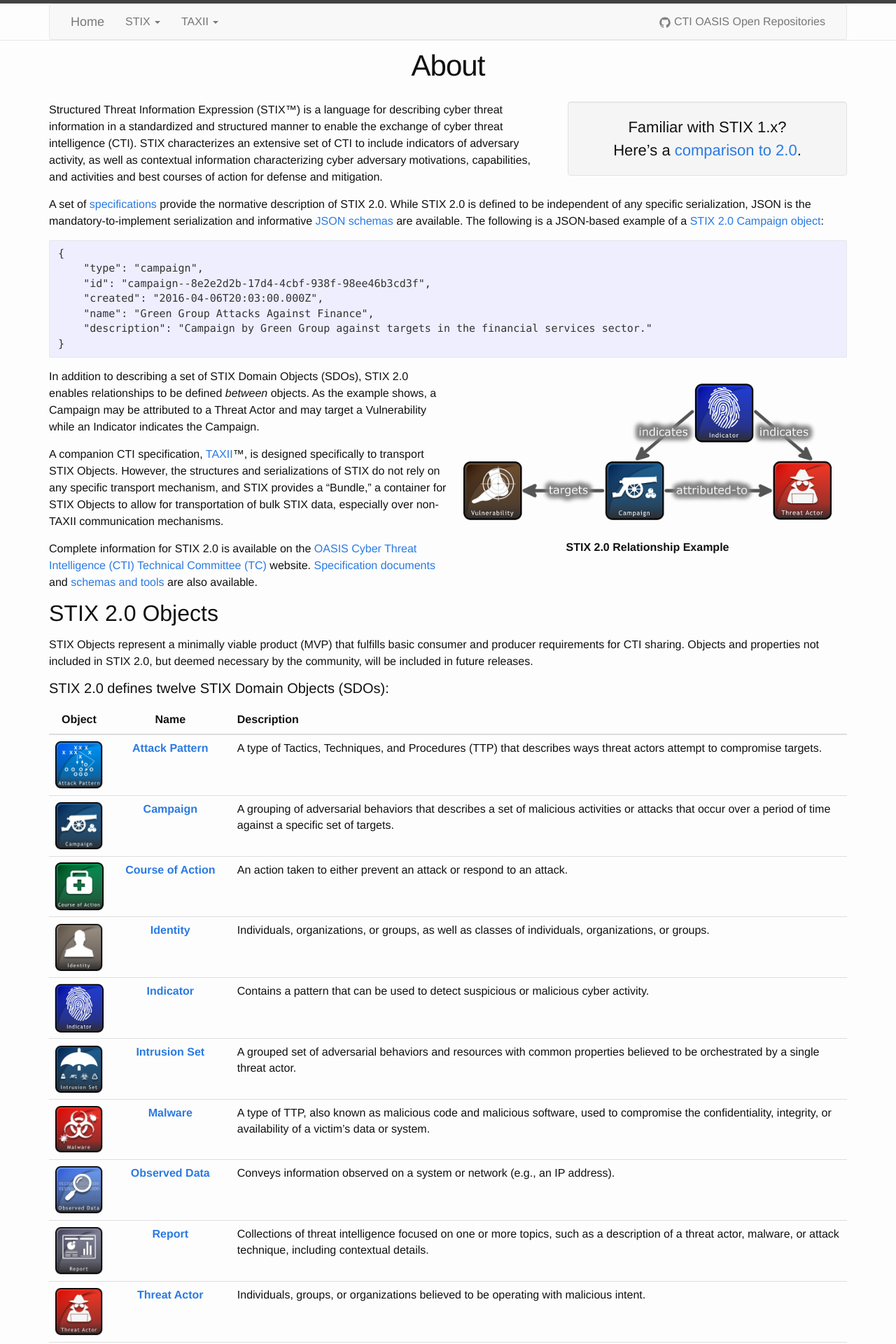
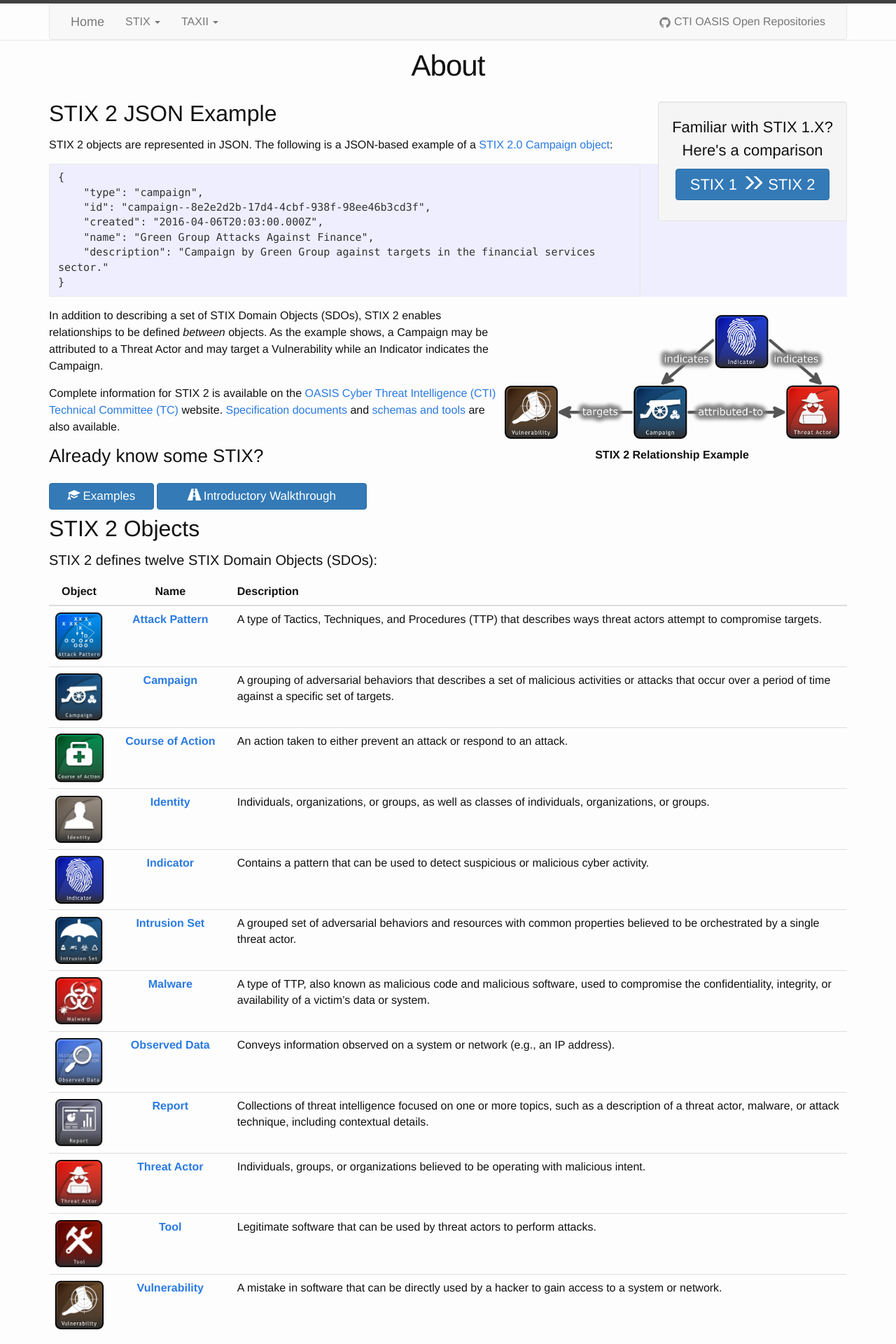
Before and after one commit to oasis-open/cti-documentation, a Jekyll site: the page built from stix/about.md, in a window 1280 px wide. Shown: the top 1920 px of the page at 70% size. Built offline with Jekyll 4.4.1, drawn with Linux system fonts in a browser that asks for light colours; some of the changed text lies outside the part shown.

Commit message:
Added mobile friendly CSS
Anouther redesign of the About page

````diff
--- a/_sass/_base.scss
+++ b/_sass/_base.scss
@@ -97,6 +97,17 @@
   color: #38761d;
   background-color: #D9EAD3;
 }
+
+.about-fig {
+    width: 310px;
+}
+
+@media (min-width:700px) {
+    .about-fig {
+        width: 500px;
+    }
+}
+
 
 /**
  * Lists
@@ -341,12 +352,27 @@
 
 .well.info-box {
     float: right;
-    width: 35%;
     font-size: 22px;
     margin-left: 25px;
     text-align: center;
 }
 
+.pannel-btn {
+    width: 220px;
+    font-size: 100%;
+}
+
+.pannel-glfy {
+    width: 10px;
+    margin-left: -10px;
+    padding-right: 20px;
+}
+
+@media (max-width:730px) {
+    .pannel-btn {
+        width: 50px;
+    }
+}
 
 
 /**
--- a/stix/about.md
+++ b/stix/about.md
@@ -4,11 +4,14 @@
 categories: stix
 ---
 
-<div class="well info-box" markdown="span">Familiar with STIX 1.x?<br/> Here’s a [comparison to 2.0](compare).</div>
+<div class="well info-box">Familiar with STIX 1.X?<br/>Here's a comparison<br/>
+  <a class="btn btn-primary btn-spec pannel-btn" data-toggle="tooltip" title="STIX Version Comparison" href="{{site.baseurl}}/stix/compare">STIX 1 <span class="glyphicon glyphicon-menu-right"></span><span class="glyphicon glyphicon-menu-right pannel-glfy"></span>  STIX 2
+  </a>
+</div>
 
-Structured Threat Information Expression (STIX™) is a language for describing cyber threat information in a standardized and structured manner to enable the exchange of cyber threat intelligence (CTI). STIX characterizes an extensive set of CTI to include indicators of adversary activity, as well as contextual information characterizing cyber adversary motivations, capabilities, and activities and best courses of action for defense and mitigation.
+## STIX 2 JSON Example
 
-A set of [specifications](https://docs.google.com/document/d/1yvqWaPPnPW-2NiVCLqzRszcx91ffMowfT5MmE9Nsy_w/edit#heading=h.t32x0azc539r) provide the normative description of STIX 2.0. While STIX 2.0 is defined to be independent of any specific serialization, JSON is the mandatory-to-implement serialization and informative [JSON schemas](https://github.com/oasis-open/cti-stix2-json-schemas) are available. The following is a JSON-based example of a [STIX 2.0 Campaign object](https://docs.google.com/document/d/1IvkLxg_tCnICsatu2lyxKmWmh1gY2h8HUNssKIE-UIA/pub#h.pcpvfz4ik6d6):
+STIX 2 objects are represented in JSON. The following is a JSON-based example of a [STIX 2.0 Campaign object](https://docs.google.com/document/d/1IvkLxg_tCnICsatu2lyxKmWmh1gY2h8HUNssKIE-UIA/pub#h.pcpvfz4ik6d6):
 
 ```
 {
@@ -20,22 +23,31 @@
 }
 ```
 
-<div class="figure pull-right text-center" markdown="span">
-![STIX 2.0 Relationship Example]({{ site.baseurl }}/img/stix2_relationship_example_2.png){: .figure-img .img-fluid}
-**STIX 2.0 Relationship Example**
+<div class="pull-right text-center about-fig" markdown="span">
+![STIX 2 Relationship Example]({{ site.baseurl }}/img/stix2_relationship_example_2.png)
+**STIX 2 Relationship Example**
 </div>
 
-In addition to describing a set of STIX Domain Objects (SDOs), STIX 2.0 enables relationships to be defined *between* objects. As the example shows, a Campaign may be attributed to a Threat Actor and may target a Vulnerability while an Indicator indicates the Campaign.
+In addition to describing a set of STIX Domain Objects (SDOs), STIX 2 enables relationships to be defined *between* objects. As the example shows, a Campaign may be attributed to a Threat Actor and may target a Vulnerability while an Indicator indicates the Campaign.
 
-A companion CTI specification, [TAXII](https://docs.google.com/document/d/1Jv9ICjUNZrOnwUXtenB1QcnBLO35RnjQcJLsa1mGSkI/pub)™, is designed specifically to transport STIX Objects. However, the structures and serializations of STIX do not rely on any specific transport mechanism, and STIX provides a “Bundle,” a container for STIX Objects to allow for transportation of bulk STIX data, especially over non-TAXII communication mechanisms.
 
-Complete information for STIX 2.0 is available on the [OASIS Cyber Threat Intelligence (CTI) Technical Committee (TC)](https://www.oasis-open.org/committees/tc_home.php?wg_abbrev=cti) website. [Specification documents](https://docs.google.com/document/d/1yvqWaPPnPW-2NiVCLqzRszcx91ffMowfT5MmE9Nsy_w/edit?pref=2&pli=1) and [schemas and tools](https://www.oasis-open.org/committees/tc_home.php?wg_abbrev=cti#openrepo) are also available.
+Complete information for STIX 2 is available on the [OASIS Cyber Threat Intelligence (CTI) Technical Committee (TC)](https://www.oasis-open.org/committees/tc_home.php?wg_abbrev=cti) website. [Specification documents](https://docs.google.com/document/d/1yvqWaPPnPW-2NiVCLqzRszcx91ffMowfT5MmE9Nsy_w/edit?pref=2&pli=1) and [schemas and tools](https://www.oasis-open.org/committees/tc_home.php?wg_abbrev=cti#openrepo) are also available.
 
-## STIX 2.0 Objects
+### Already know some STIX?
 
-STIX Objects represent a minimally viable product (MVP) that fulfills basic consumer and producer requirements for CTI sharing. Objects and properties not included in STIX 2.0, but deemed necessary by the community, will be included in future releases.
+<div>
+  <a style="width: 150px;" class="btn btn-primary btn-spec" data-toggle="tooltip" title="Examples" href="{{site.baseurl}}/stix/examples">
+    <span class="glyphicon glyphicon-education"></span> Examples
+  </a>
 
-#### STIX 2.0 defines twelve STIX Domain Objects (SDOs):
+  <a style="width: 300px;" class="btn btn-primary btn-spec" data-toggle="tooltip" title="Introductory Walkthrough" href="{{site.baseurl}}/stix/Walkthrough">
+    <span class="glyphicon glyphicon-road"></span> Introductory Walkthrough
+  </a>
+</div>
+
+## STIX 2 Objects
+
+#### STIX 2 defines twelve STIX Domain Objects (SDOs):
 
 {: .table .table-hover .table-example .table-desc}
 | Object | Name | Description |
@@ -53,7 +65,7 @@
 | ![Tool Icon]({{ site.baseurl }}/img/icons/tool.png "Tool Icon") | [**Tool**](https://docs.google.com/document/d/1IvkLxg_tCnICsatu2lyxKmWmh1gY2h8HUNssKIE-UIA/edit#heading=h.z4voa9ndw8v) | Legitimate software that can be used by threat actors to perform attacks. |
 | ![Vulnerability Icon]({{ site.baseurl }}/img/icons/vulnerability.png "Vulnerability Icon") | [**Vulnerability**](https://docs.google.com/document/d/1IvkLxg_tCnICsatu2lyxKmWmh1gY2h8HUNssKIE-UIA/edit#heading=h.q5ytzmajn6re) | A mistake in software that can be directly used by a hacker to gain access to a system or network. |
 
-#### STIX 2.0 defines two STIX Relationship Objects (SROs):
+#### STIX 2 defines two STIX Relationship Objects (SROs):
 
 {:.table .table-hover .table-example .table-desc}
 | Object | Name | Description |
@@ -64,7 +76,7 @@
 Objects Overview
 ----------------
 
-The next video provides an overview of STIX 2.0 objects. It highlights the four types of objects in STIX 2: STIX Domain Objects (SDOs), STIX Relationship Objects (SROs), Marking Definition objects, and Bundle objects.
+The next video provides an overview of STIX 2 objects. It highlights the four types of objects in STIX 2: STIX Domain Objects (SDOs), STIX Relationship Objects (SROs), Marking Definition objects, and Bundle objects.
 
 <div class="video-wrapper">
     <div class="video-container">
````
Also changed, not shown: stix/contribute.md (+3 -3 lines).
